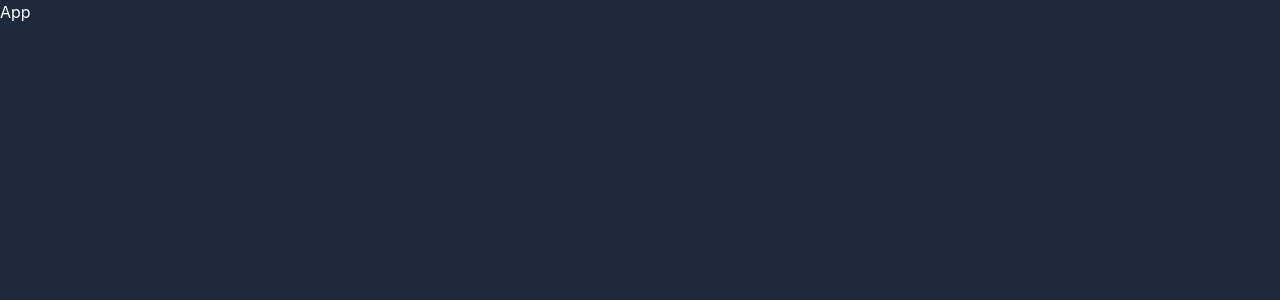
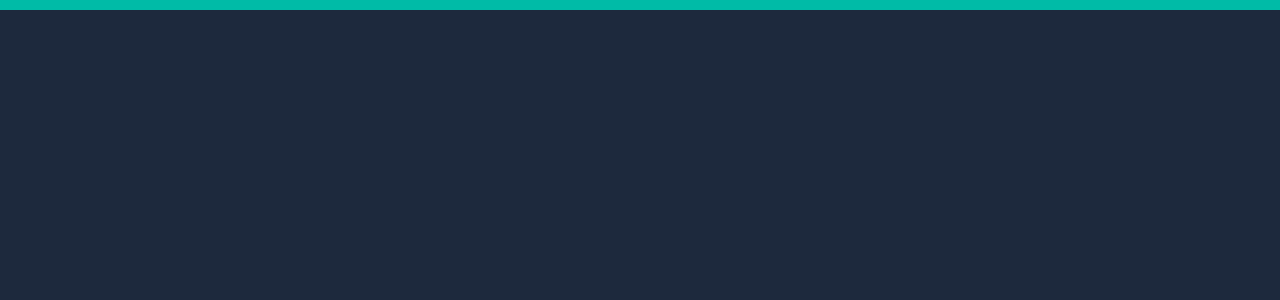
Before and after one commit to DominikKoniarz/react-motion-playground, a React (Vite) app: page / in a window 1280 px wide. Shown: the top 300 px of the page. Built offline with nearby package versions, Linux system fonts and the light colour scheme.

Commit message:
Add scroll progress bar

```diff
--- a/src/app.tsx
+++ b/src/app.tsx
@@ -1,3 +1,9 @@
+import ScrollProgressBar from "./scroll-progress-bar";
+
 export default function App() {
-    return <div className="h-full bg-slate-800">App</div>;
+    return (
+        <div className="h-[3000px] bg-slate-800">
+            <ScrollProgressBar />
+        </div>
+    );
 }
--- a/src/main.tsx
+++ b/src/main.tsx
@@ -1,6 +1,6 @@
 import { StrictMode } from "react";
 import { createRoot } from "react-dom/client";
-import App from "./App.tsx";
+import App from "./app.tsx";
 
 createRoot(document.getElementById("root")!).render(
     <StrictMode>
--- /dev/null
+++ b/src/scroll-progress-bar.tsx
@@ -0,0 +1,21 @@
+import { motion, useScroll } from "motion/react";
+
+export default function ScrollProgressBar() {
+    const { scrollYProgress } = useScroll();
+
+    return (
+        <motion.div
+            className="bg-teal-500"
+            style={{
+                scaleX: scrollYProgress,
+                position: "fixed",
+                top: 0,
+                left: 0,
+                right: 0,
+                height: 10,
+                originX: 0,
+                zIndex: 1000,
+            }}
+        />
+    );
+}
```
